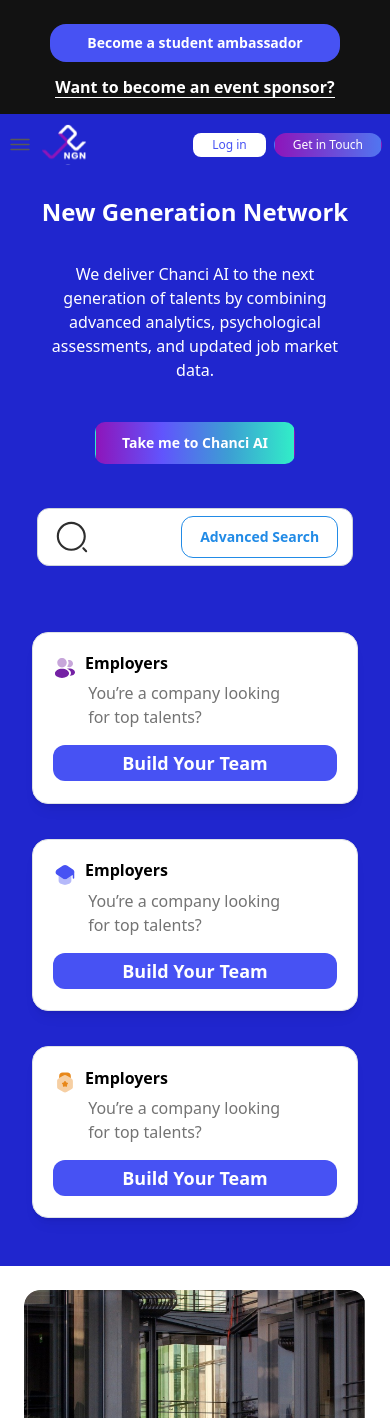
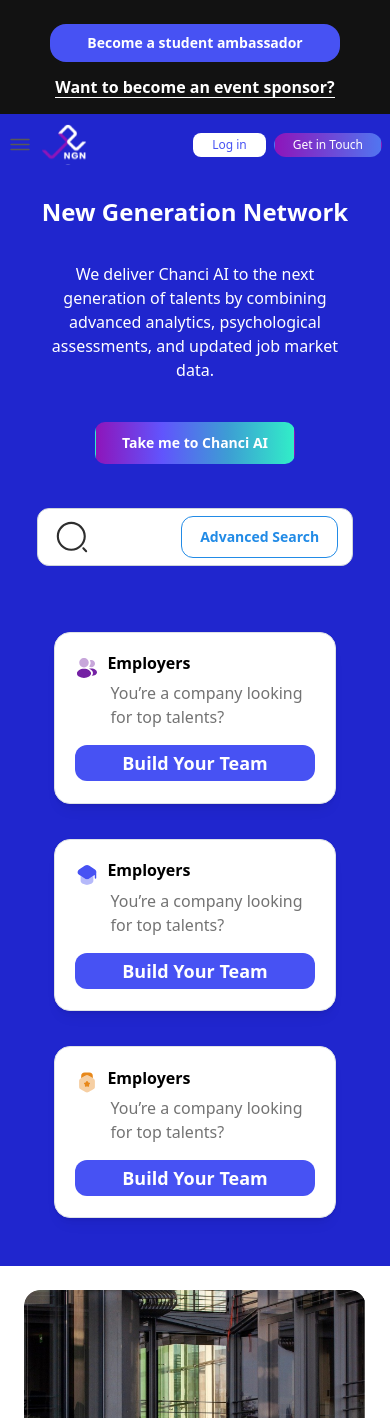
Before and after one commit to mojtaba-ni/Chanci-Front, a Next.js app: page /Home in a window 390 px wide. Shown: the top 1418 px of the page. Built offline with nearby package versions, Linux system fonts and the light colour scheme.

Commit message:
fix: increase padding in cardWrapper for improved layout

```diff
--- a/app/shared/ui/Navbar/navbar.module.scss
+++ b/app/shared/ui/Navbar/navbar.module.scss
@@ -223,7 +223,7 @@
     .cardWrapper {
       display: flex;
       flex-direction: column;
-      padding: 0 2rem;
+      padding: 0 3.4rem;
       .cardBox {
         min-width: unset !important;
         width: 100%;
```
